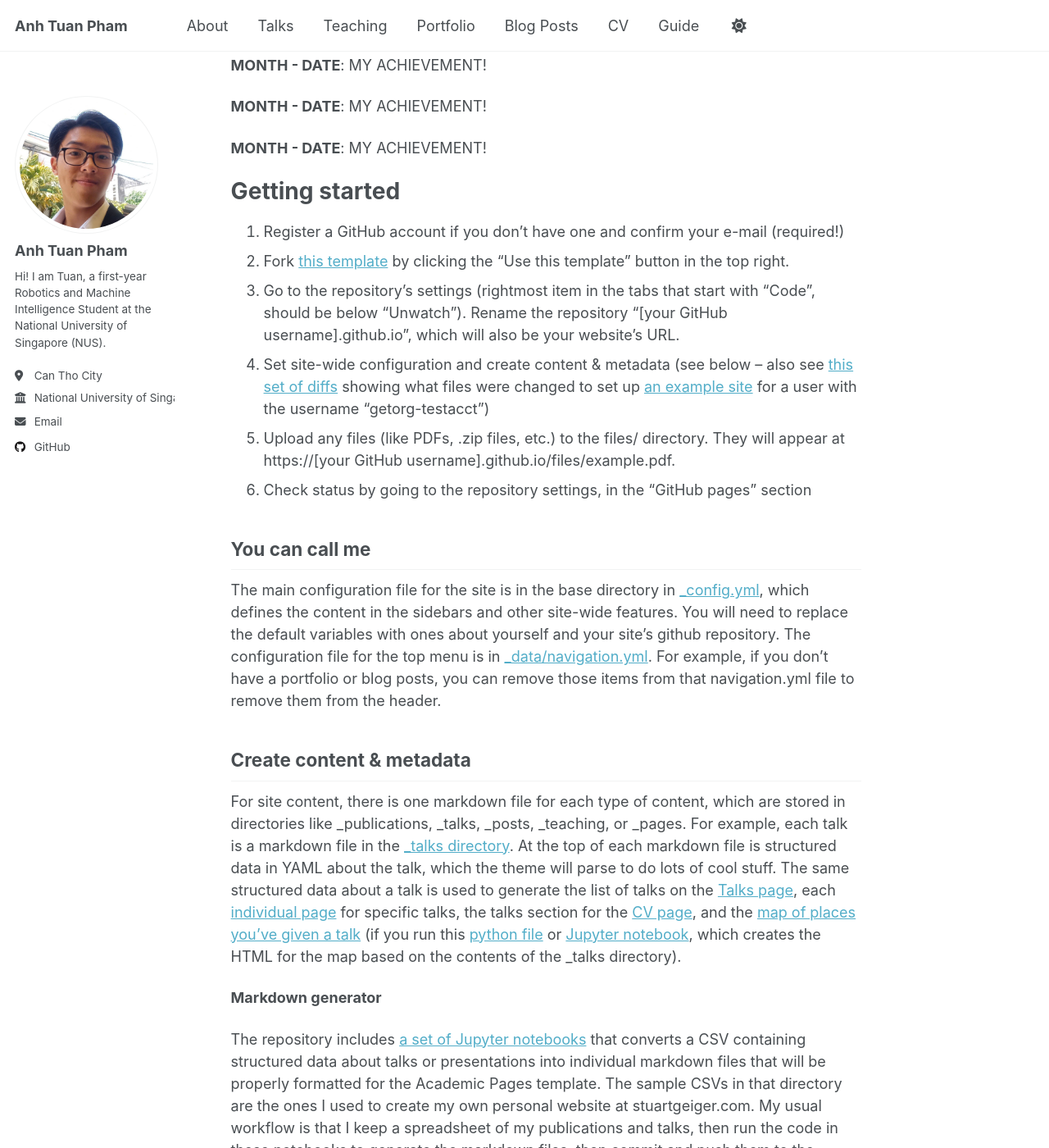
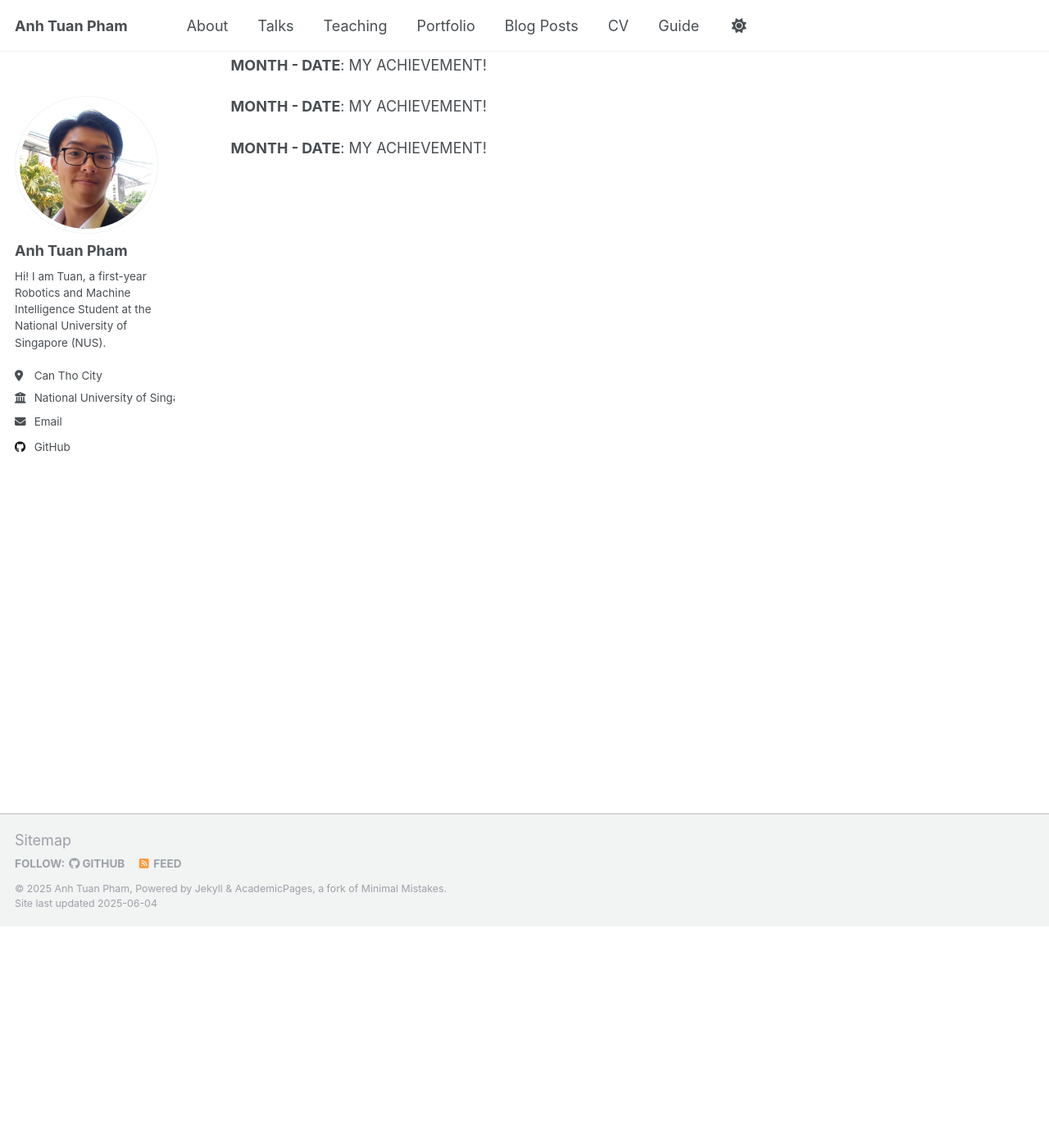
Before and after one commit to patuan07/patuan07.github.io, a Jekyll site: the page built from _pages/about.md, in a window 1280 px wide and 1400 px high, scrolled down 270 px. Shown: the whole window at 82% size. Built offline with Jekyll 4.4.1, drawn with Linux system fonts in a browser that asks for light colours; some of the changed text lies outside the part shown.

Commit message:
Update about.md

```diff
--- a/_pages/about.md
+++ b/_pages/about.md
@@ -20,36 +20,3 @@ Welcome to my website, where you can learn more about [me](https://patuan07.gith
   **MONTH - DATE**: MY ACHIEVEMENT!
 
   **MONTH - DATE**: MY ACHIEVEMENT!
-
-Getting started
-======
-1. Register a GitHub account if you don't have one and confirm your e-mail (required!)
-1. Fork [this template](https://github.com/academicpages/academicpages.github.io) by clicking the "Use this template" button in the top right.
-1. Go to the repository's settings (rightmost item in the tabs that start with "Code", should be below "Unwatch"). Rename the repository "[your GitHub username].github.io", which will also be your website's URL.
-1. Set site-wide configuration and create content & metadata (see below -- also see [this set of diffs](http://archive.is/3TPas) showing what files were changed to set up [an example site](https://getorg-testacct.github.io) for a user with the username "getorg-testacct")
-1. Upload any files (like PDFs, .zip files, etc.) to the files/ directory. They will appear at https://[your GitHub username].github.io/files/example.pdf.
-1. Check status by going to the repository settings, in the "GitHub pages" section
-
-You can call me
-------
-The main configuration file for the site is in the base directory in [_config.yml](https://github.com/academicpages/academicpages.github.io/blob/master/_config.yml), which defines the content in the sidebars and other site-wide features. You will need to replace the default variables with ones about yourself and your site's github repository. The configuration file for the top menu is in [_data/navigation.yml](https://github.com/academicpages/academicpages.github.io/blob/master/_data/navigation.yml). For example, if you don't have a portfolio or blog posts, you can remove those items from that navigation.yml file to remove them from the header.
-
-Create content & metadata
-------
-For site content, there is one markdown file for each type of content, which are stored in directories like _publications, _talks, _posts, _teaching, or _pages. For example, each talk is a markdown file in the [_talks directory](https://github.com/academicpages/academicpages.github.io/tree/master/_talks). At the top of each markdown file is structured data in YAML about the talk, which the theme will parse to do lots of cool stuff. The same structured data about a talk is used to generate the list of talks on the [Talks page](https://academicpages.github.io/talks), each [individual page](https://academicpages.github.io/talks/2012-03-01-talk-1) for specific talks, the talks section for the [CV page](https://academicpages.github.io/cv), and the [map of places you've given a talk](https://academicpages.github.io/talkmap.html) (if you run this [python file](https://github.com/academicpages/academicpages.github.io/blob/master/talkmap.py) or [Jupyter notebook](https://github.com/academicpages/academicpages.github.io/blob/master/talkmap.ipynb), which creates the HTML for the map based on the contents of the _talks directory).
-
-**Markdown generator**
-
-The repository includes [a set of Jupyter notebooks](https://github.com/academicpages/academicpages.github.io/tree/master/markdown_generator
-) that converts a CSV containing structured data about talks or presentations into individual markdown files that will be properly formatted for the Academic Pages template. The sample CSVs in that directory are the ones I used to create my own personal website at stuartgeiger.com. My usual workflow is that I keep a spreadsheet of my publications and talks, then run the code in these notebooks to generate the markdown files, then commit and push them to the GitHub repository.
-
-How to edit your site's GitHub repository
-------
-Many people use a git client to create files on their local computer and then push them to GitHub's servers. If you are not familiar with git, you can directly edit these configuration and markdown files directly in the github.com interface. Navigate to a file (like [this one](https://github.com/academicpages/academicpages.github.io/blob/master/_talks/2012-03-01-talk-1.md) and click the pencil icon in the top right of the content preview (to the right of the "Raw | Blame | History" buttons). You can delete a file by clicking the trashcan icon to the right of the pencil icon. You can also create new files or upload files by navigating to a directory and clicking the "Create new file" or "Upload files" buttons.
-
-Example: editing a markdown file for a talk
-![Editing a markdown file for a talk](/images/editing-talk.png)
-
-For more info
-------
-More info about configuring Academic Pages can be found in [the guide](https://academicpages.github.io/markdown/), the [growing wiki](https://github.com/academicpages/academicpages.github.io/wiki), and you can always [ask a question on GitHub](https://github.com/academicpages/academicpages.github.io/discussions). The [guides for the Minimal Mistakes theme](https://mmistakes.github.io/minimal-mistakes/docs/configuration/) (which this theme was forked from) might also be helpful.
```
